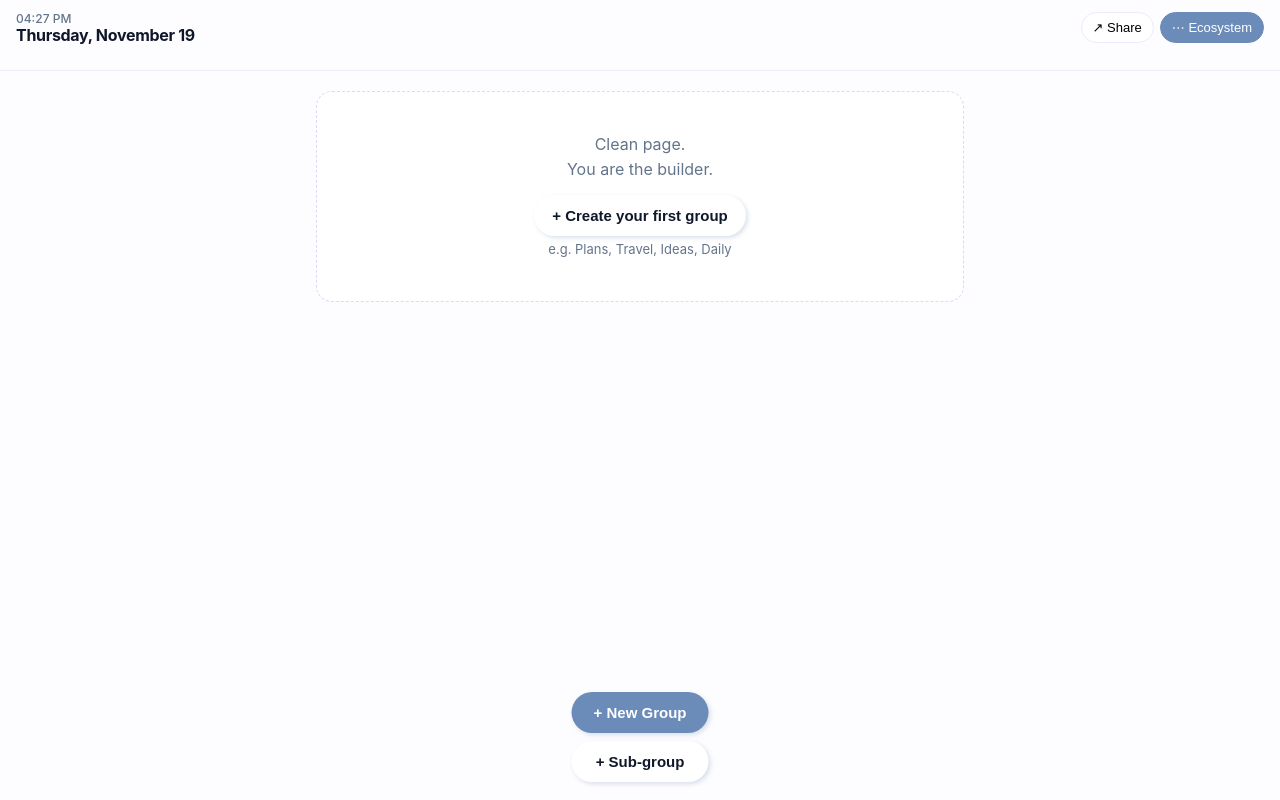
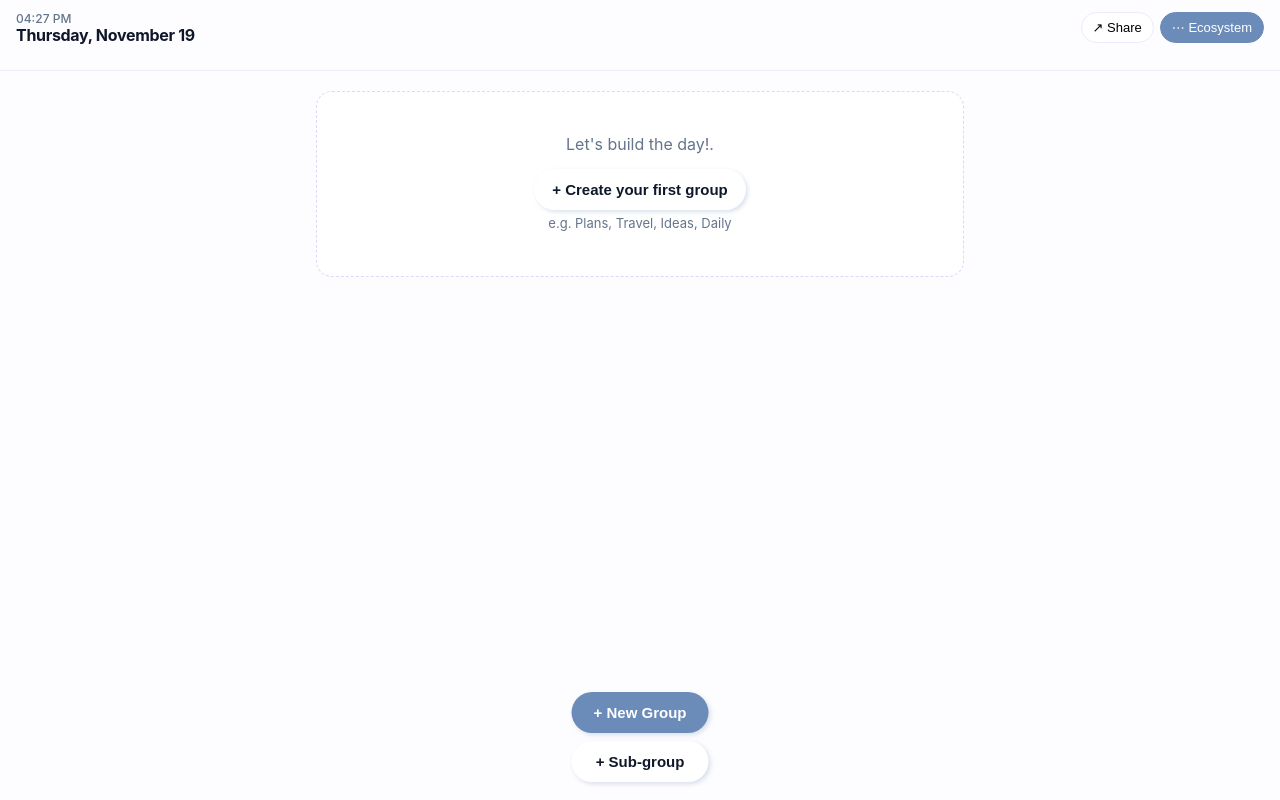
Before and after one commit to sycrar/syc-todo, a plain HTML site: page index.html in a window 1280 px wide. Drawn offline with Linux system fonts and the light colour scheme.

Commit message:
Update empty state message in index.html

```diff
--- a/index.html
+++ b/index.html
@@ -286,7 +286,7 @@ function makeBlockEl(b){
 function render(){
   renderTabs();
   canvas.innerHTML = '';
-  if(groups.length===0){ canvas.innerHTML = `<div class="emptyWrap">Clean page.<br>You are the builder.<br><button onclick="addGroup()">+ Create your first group</button><br><span style="font-size:13px">e.g. Plans, Travel, Ideas, Daily</span></div>`; return; }
+  if(groups.length===0){ canvas.innerHTML = `<div class="emptyWrap">Let's build the day!.<br><button onclick="addGroup()">+ Create your first group</button><br><span style="font-size:13px">e.g. Plans, Travel, Ideas, Daily</span></div>`; return; }
   if(!activeGroupId || !groups.find(g=>g.id===activeGroupId)) activeGroupId = groups[0].id;
   const g = groups.find(x=>x.id===activeGroupId);
   const mClone = tplMain.content.cloneNode(true);
```
